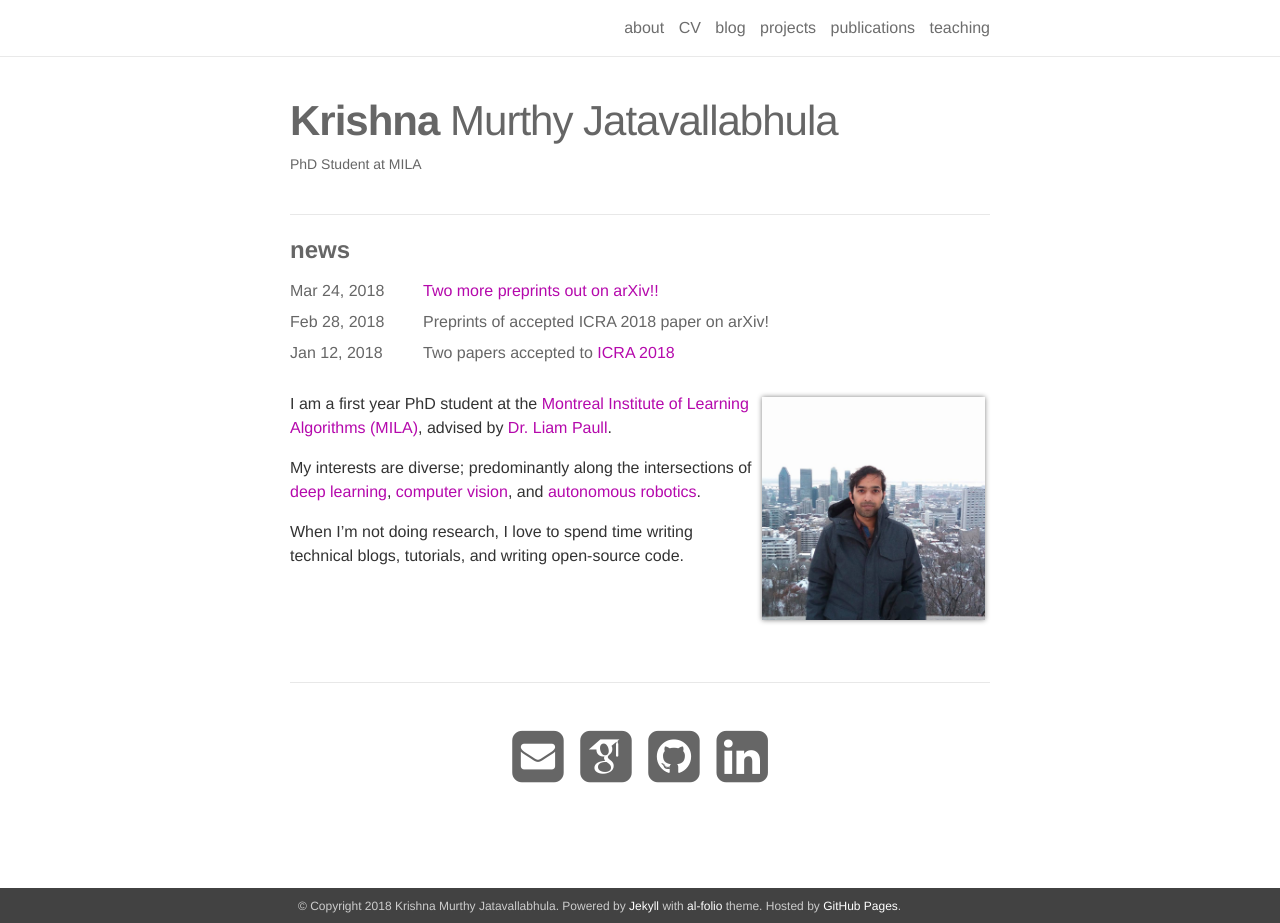
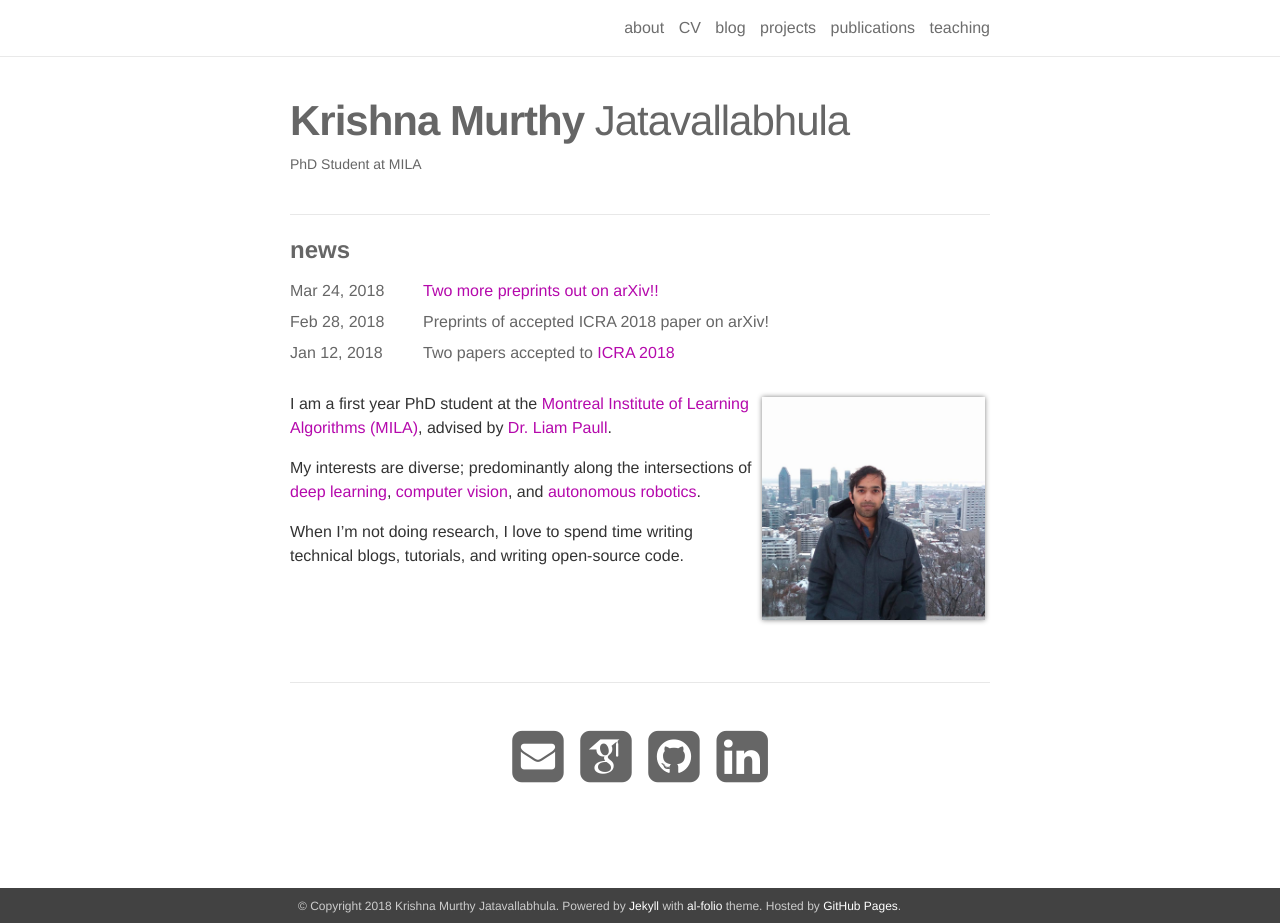
Before and after one commit to krrish94/about, a Jekyll site: the page built from _pages/about.md, in a window 1280 px wide and 923 px high. Built offline with Jekyll 4.4.1, drawn with Linux system fonts in a browser that asks for light colours; nearby versions of some CDN libraries; some web fonts are replaced.

Commit message:
Initial commit

```diff
--- a/_pages/about.md
+++ b/_pages/about.md
@@ -1,7 +1,7 @@
 ---
 layout: about
 permalink: /
-title: <strong>Krishna</strong> Murthy Jatavallabhula
+title: <strong>Krishna Murthy</strong> Jatavallabhula
 description: PhD Student at <a href="https://mila.quebec/en/">MILA</a>
 
 profile:
```
